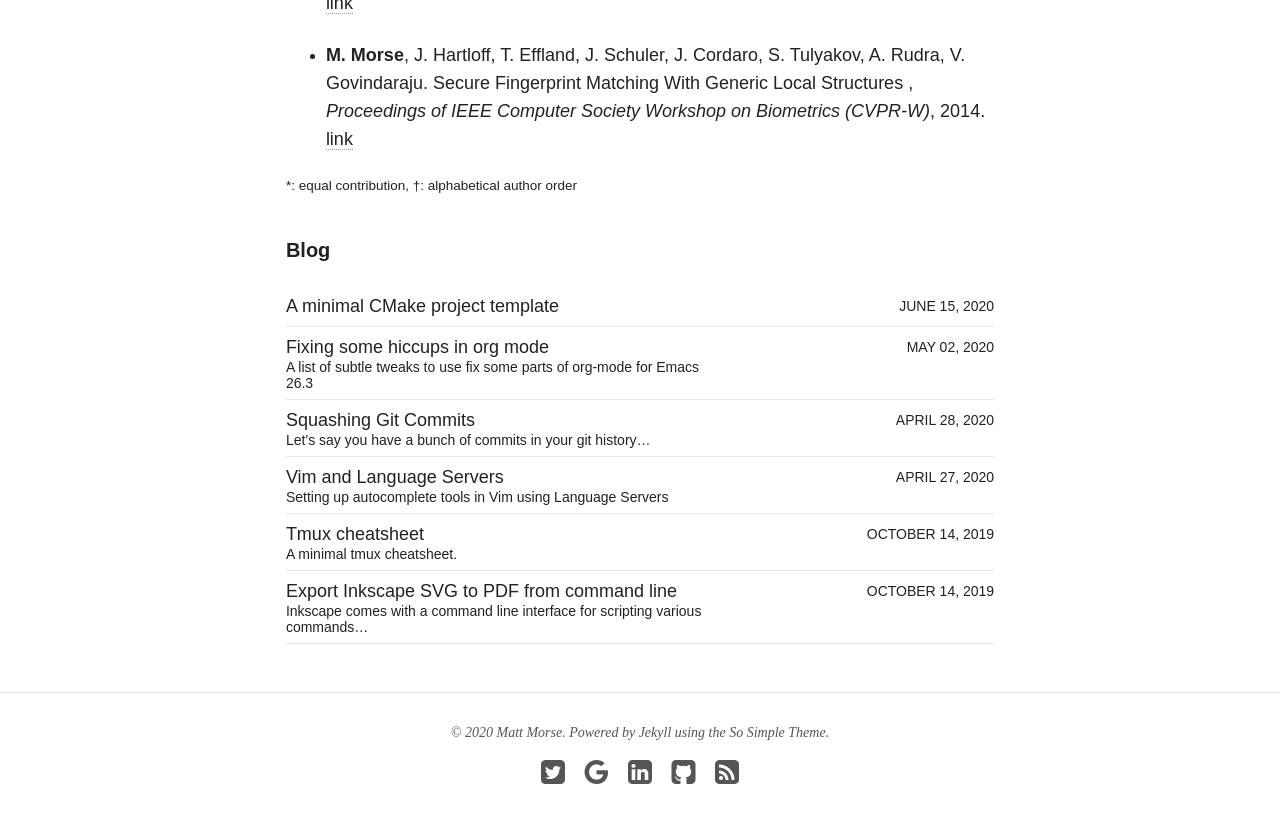
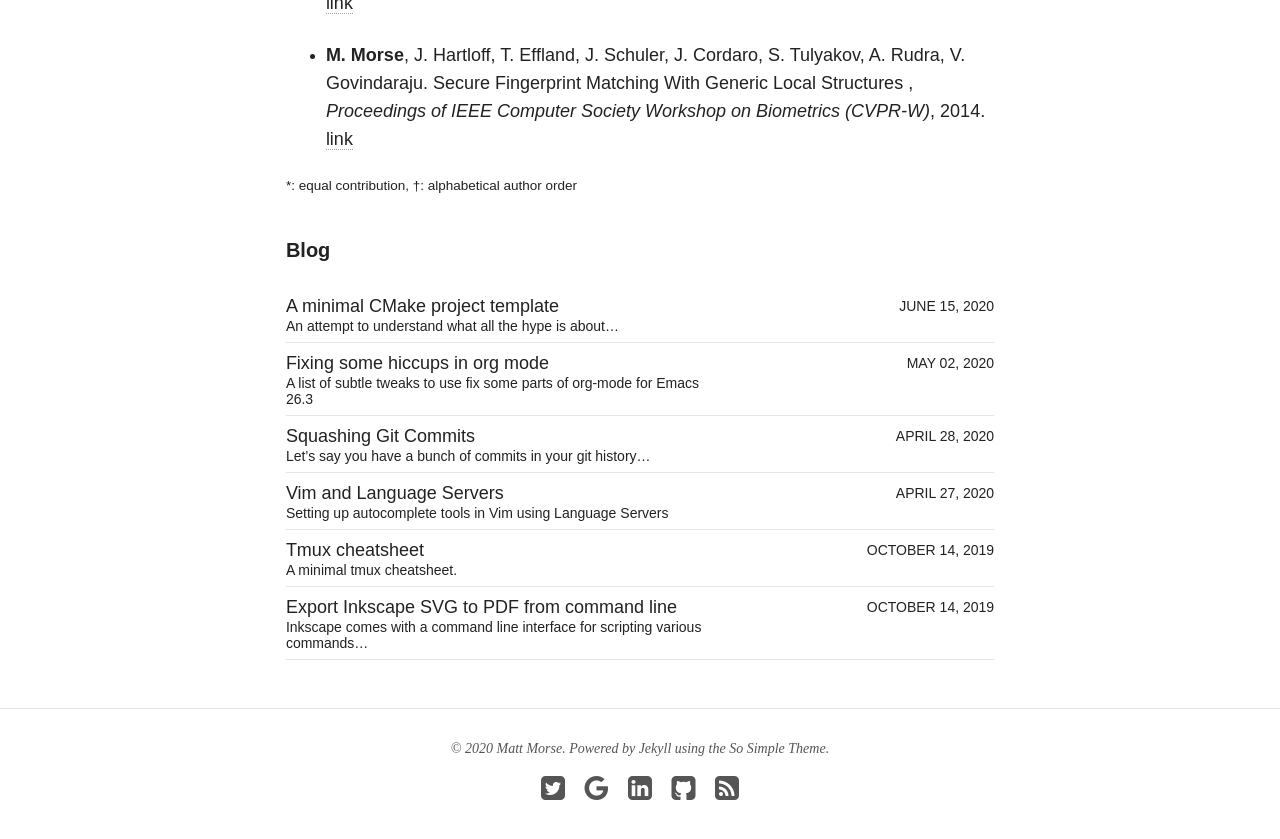
Before and after one commit to mmorse1217/mmorse1217.github.io, a Jekyll site: the page built from index.html, in a window 1280 px wide and 900 px high, scrolled down 1044 px. Shown: the top 839 px of the window. Built offline with Jekyll 4.4.1, drawn with Linux system fonts in a browser that asks for light colours; nearby versions of some CDN libraries.

Commit message:
added an excerpt.

```diff
--- a/_posts/blog/2020-06-15-cmake-template.md
+++ b/_posts/blog/2020-06-15-cmake-template.md
@@ -2,7 +2,7 @@
 layout: post
 title: "A minimal CMake project template"
 categories: blog
-excerpt: ""
+excerpt: "An attempt to understand what all the hype is about..."
 tags: [cmake]
 date: 2020-06-15
 ---
```
